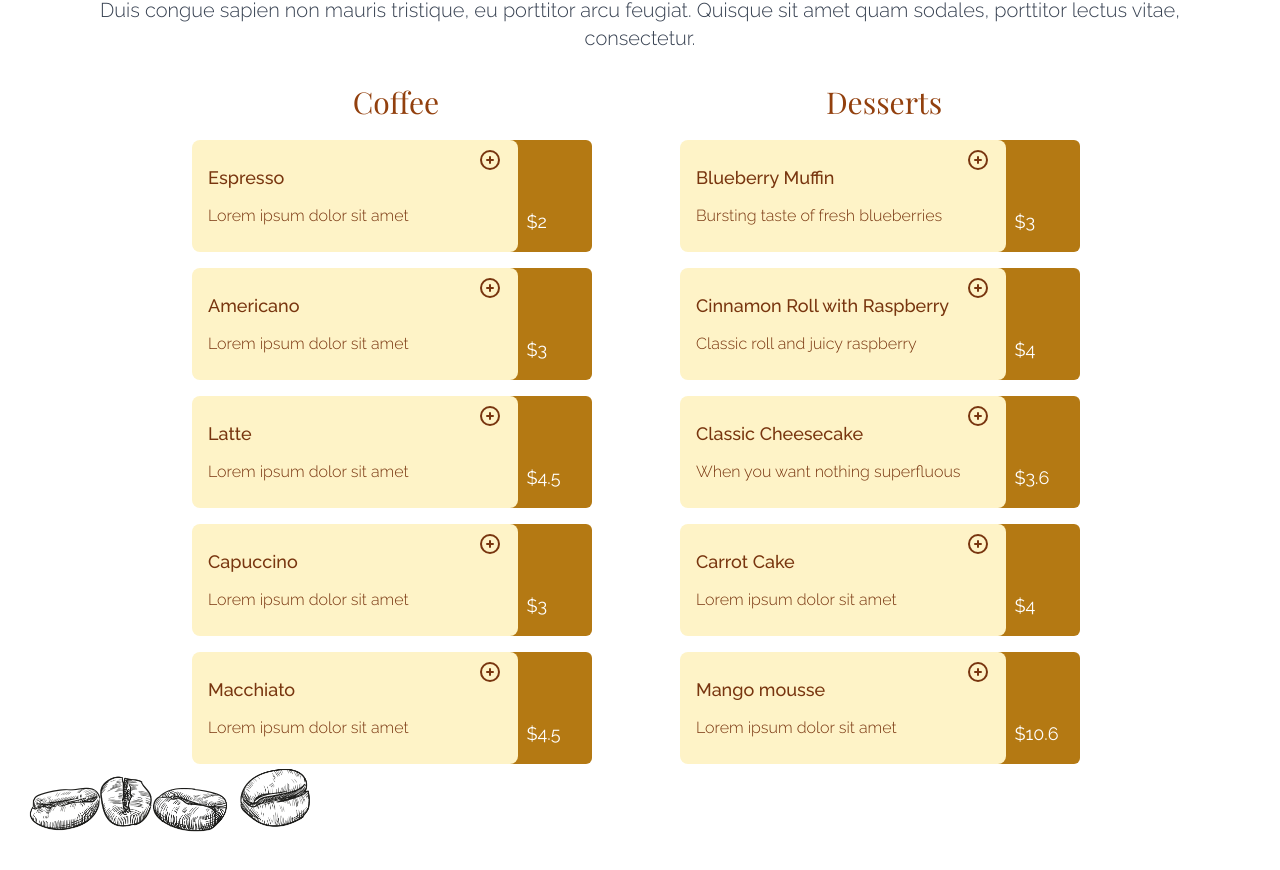
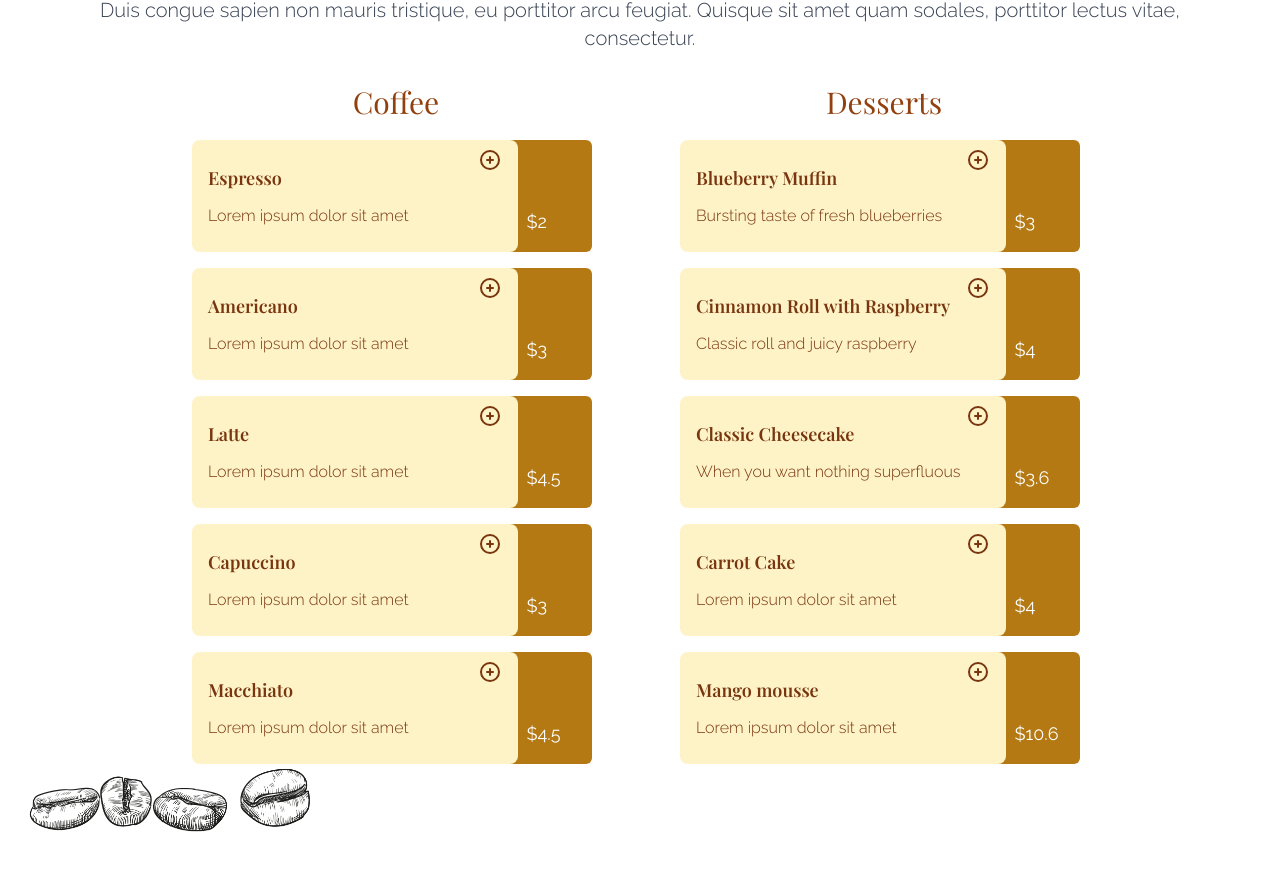
Before and after one commit to moonlik/coffee-shop-project, a React (Create React App) app: page / in a window 1280 px wide. Shown: the part 2210-3080 px from the top of the page. Built offline with nearby package versions, Linux system fonts and the light colour scheme.

Commit message:
Extended tailwind variants

```diff
--- a/src/Product.js
+++ b/src/Product.js
@@ -2,13 +2,13 @@ export default function Product(props) {
     return (
         <div>
             {props.productItems.map((product) => (
-                <div className="flex mb-4 w-full" key={product.id}>
+                <div className="flex mb-4 w-full transition duration-500 ease-out transform hover:scale-105" key={product.id}>
                     <div className="relative z-10 bg-yellow-100 px-4 py-6 border-current rounded-lg text-yellow-900 w-4/5">
-                        <p className="font-medium text-lg mb-3">{product.name}</p>
+                        <p className="font-serif font-semibold text-lg mb-3">{product.name}</p>
                         <p className="font-light">{product.description}</p>
 
-                        <button onClick={() => props.addToCart(product)} className="absolute top-0 right-2 text-xl p-2">
-                            <svg xmlns="http://www.w3.org/2000/svg" class="h-6 w-6" fill="none" viewBox="0 0 24 24" stroke="currentColor">
+                        <button onClick={() => props.addToCart(product)} className="absolute top-0 right-2 text-xl p-2 focus:outline-none transition ease-out transform active:scale-110">
+                            <svg xmlns="http://www.w3.org/2000/svg" className="h-6 w-6" fill="none" viewBox="0 0 24 24" stroke="currentColor">
                                 <path stroke-linecap="round" stroke-linejoin="round" stroke-width="2" d="M12 9v3m0 0v3m0-3h3m-3 0H9m12 0a9 9 0 11-18 0 9 9 0 0118 0z" />
                             </svg>
                         </button>
--- a/tailwind.config.js
+++ b/tailwind.config.js
@@ -13,6 +13,9 @@ module.exports = {
         }),
         skew: {
           '-25': '-25deg',
+        },
+        scale: {
+          '-1': '-1',
         },
         colors: {
           brown: {
@@ -31,7 +34,12 @@ module.exports = {
       },
     },
     variants: {
-      extend: {},
+      extend: {
+        transform: ['hover'],
+        animation: ['hover', ],
+        translate: ['group-hover'],
+        scale: ['active'],
+      },
     },
     plugins: [],
   }
```
Lines whose indentation alone changed are shown as unchanged.
